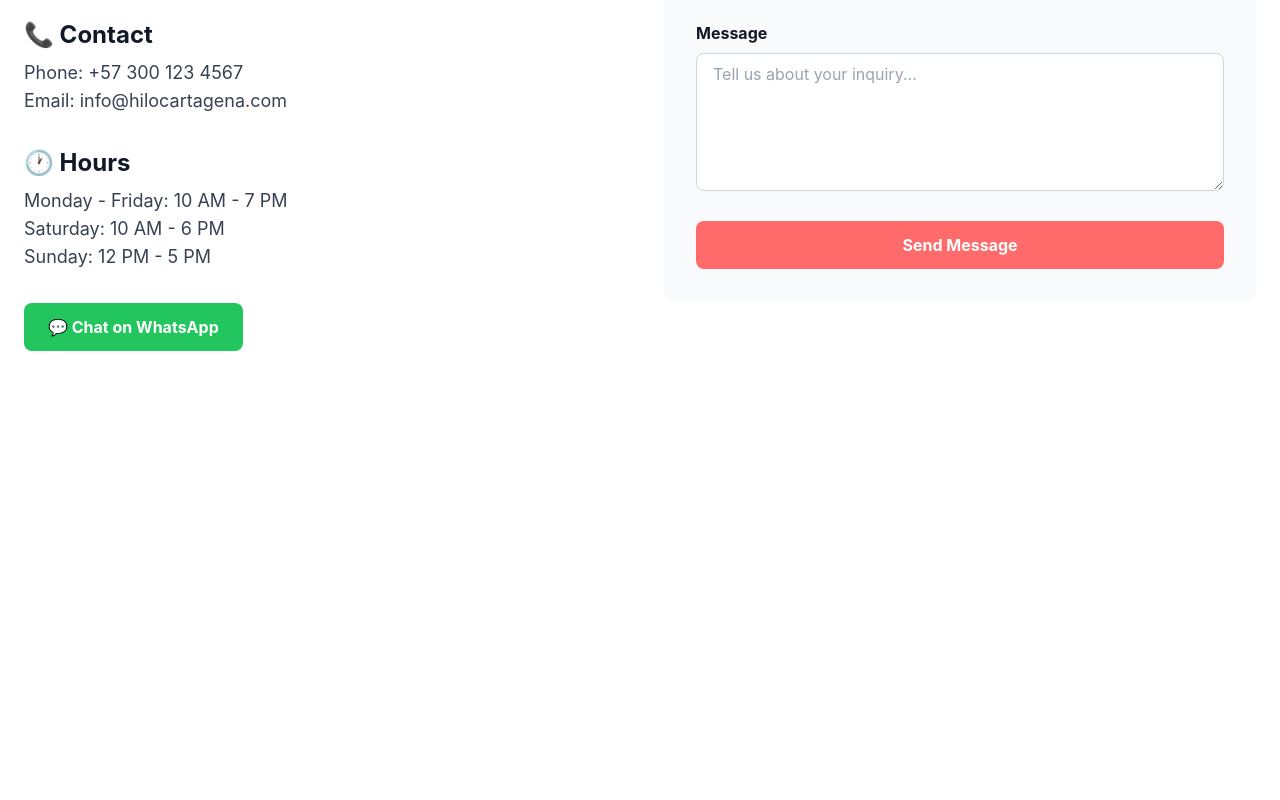
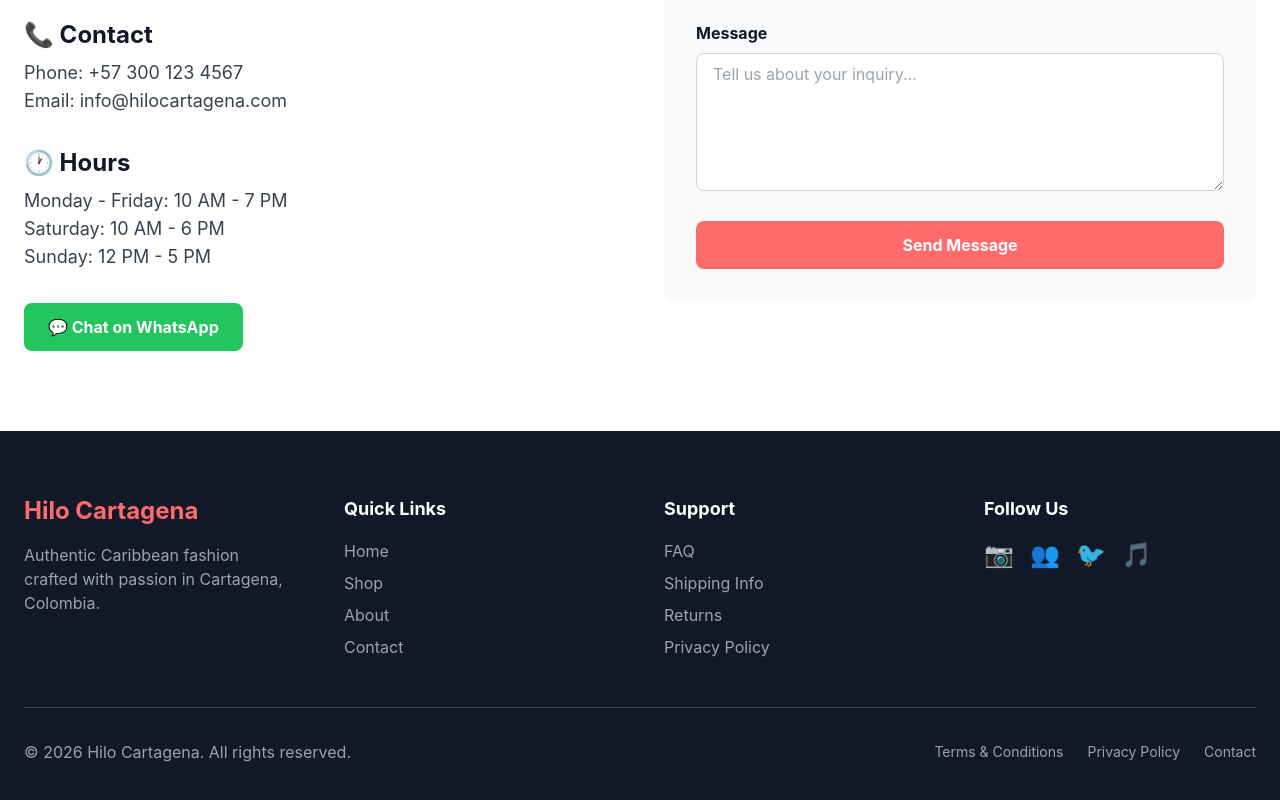
Before and after one commit to CrisOrtizz/hilo-cartagena, a React (Vite) app: page / in a window 1280 px wide. Shown: the part 2609-3409 px from the top of the page. Before the commit the page ends 3040 px from the top, so only its background shows below. Built offline with nearby package versions, Linux system fonts and the light colour scheme.

Commit message:
feat: add footer with social links and company info

```diff
--- a/src/App.tsx
+++ b/src/App.tsx
@@ -3,6 +3,7 @@ import Hero from './components/Hero';
 import Products from './components/Products';
 import About from './components/About';
 import Contact from './components/Contact';
+import Footer from './components/Footer';
 
 export default function App() {
   return (
@@ -12,6 +13,7 @@ export default function App() {
       <Products />
       <About />
       <Contact />
+      <Footer />
     </div>
   );
 }
--- a/src/components/Footer.tsx
+++ b/src/components/Footer.tsx
@@ -0,0 +1,104 @@
+export default function Footer() {
+  return (
+    <footer className="bg-gray-900 text-white">
+      <div className="max-w-7xl mx-auto px-6 py-16">
+
+        {/* Footer Content Grid */}
+        <div className="grid grid-cols-1 md:grid-cols-4 gap-12 mb-12">
+
+          {/* Column 1: Brand */}
+          <div>
+            <h3 className="text-2xl font-bold text-coral-500 mb-4">
+              Hilo Cartagena
+            </h3>
+            <p className="text-gray-400">
+              Authentic Caribbean fashion crafted with passion in Cartagena, Colombia.
+            </p>
+          </div>
+
+          {/* Column 2: Quick Links */}
+          <div>
+            <h4 className="text-lg font-bold mb-4">Quick Links</h4>
+            <ul className="space-y-2">
+              <li><a href="#home" className="text-gray-400 hover:text-coral-500">Home</a></li>
+              <li><a href="#products" className="text-gray-400 hover:text-coral-500">Shop</a></li>
+              <li><a href="#about" className="text-gray-400 hover:text-coral-500">About</a></li>
+              <li><a href="#contact" className="text-gray-400 hover:text-coral-500">Contact</a></li>
+            </ul>
+          </div>
+
+          {/* Column 3: Customer Service */}
+          <div>
+            <h4 className="text-lg font-bold mb-4">Support</h4>
+            <ul className="space-y-2">
+              <li><a href="#" className="text-gray-400 hover:text-coral-500">FAQ</a></li>
+              <li><a href="#" className="text-gray-400 hover:text-coral-500">Shipping Info</a></li>
+              <li><a href="#" className="text-gray-400 hover:text-coral-500">Returns</a></li>
+              <li><a href="#" className="text-gray-400 hover:text-coral-500">Privacy Policy</a></li>
+            </ul>
+          </div>
+
+          {/* Column 4: Social Media */}
+          <div>
+            <h4 className="text-lg font-bold mb-4">Follow Us</h4>
+            <div className="flex gap-4">
+              <a
+                href="https://instagram.com"
+                target="_blank"
+                rel="noopener noreferrer"
+                className="text-2xl hover:text-coral-500 transition duration-300"
+              >
+                📷
+              </a>
+              <a
+                href="https://facebook.com"
+                target="_blank"
+                rel="noopener noreferrer"
+                className="text-2xl hover:text-coral-500 transition duration-300"
+              >
+                👥
+              </a>
+              <a
+                href="https://twitter.com"
+                target="_blank"
+                rel="noopener noreferrer"
+                className="text-2xl hover:text-coral-500 transition duration-300"
+              >
+                🐦
+              </a>
+              <a
+                href="https://tiktok.com"
+                target="_blank"
+                rel="noopener noreferrer"
+                className="text-2xl hover:text-coral-500 transition duration-300"
+              >
+                🎵
+              </a>
+            </div>
+          </div>
+        </div>
+
+        {/* Divider */}
+        <div className="border-t border-gray-700 pt-8">
+          {/* Bottom Footer */}
+          <div className="grid grid-cols-1 md:grid-cols-2 gap-8 items-center">
+            <p className="text-gray-400">
+              © 2026 Hilo Cartagena. All rights reserved.
+            </p>
+            <div className="flex justify-start md:justify-end gap-6">
+              <a href="#" className="text-gray-400 hover:text-coral-500 text-sm">
+                Terms & Conditions
+              </a>
+              <a href="#" className="text-gray-400 hover:text-coral-500 text-sm">
+                Privacy Policy
+              </a>
+              <a href="#" className="text-gray-400 hover:text-coral-500 text-sm">
+                Contact
+              </a>
+            </div>
+          </div>
+        </div>
+      </div>
+    </footer>
+  );
+}
```
